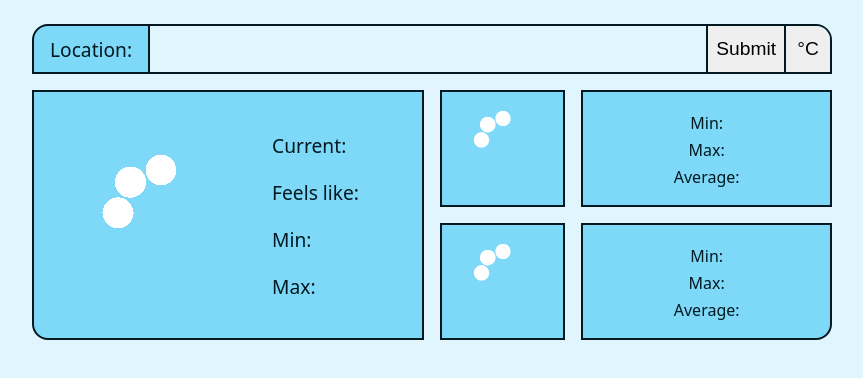
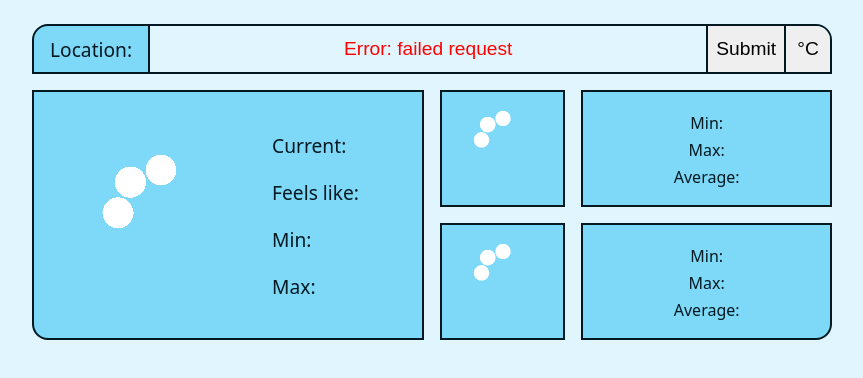
Before and after one commit to Kreoniz/weather-app, a plain HTML site: page index.html in a window 1280 px wide. Shown: the whole page, without its empty margins (208-1071 px from the left). Drawn offline with Linux system fonts and the light colour scheme; no server answers.

Commit message:
Display error on unsuccessful request

```diff
--- a/script.js
+++ b/script.js
@@ -129,7 +129,13 @@ const displayWeather = function displayWeather(city) {
       return data;
     })
     .catch((response) => {
-      console.error('ERROR:', response);
+      document.querySelectorAll('img').forEach((img) => {
+        img.src = './src/loading.gif';
+      });
+
+      input.value = '';
+      input.placeholder = 'Error: failed request';
+      input.classList.add('error');
     });
 }
 
@@ -150,6 +156,8 @@ const input = document.querySelector('#input');
 form.addEventListener('submit', (event) => {
   event.preventDefault();
 
+  input.classList.remove('error');
+
   const city = input.value ? input.value : input.placeholder;
 
   displayWeather(city);
--- a/style.css
+++ b/style.css
@@ -62,6 +62,11 @@ form {
   background-color: var(--bg);
   font-size: 1.2rem;
   text-align: center;
+}
+
+.input.error::placeholder {
+  color: red;
+  opacity: 1;
 }
 
 .submit-btn,
```
